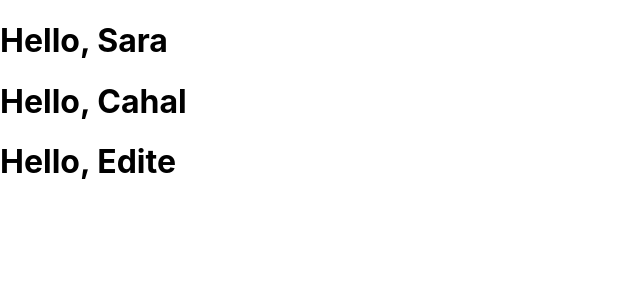
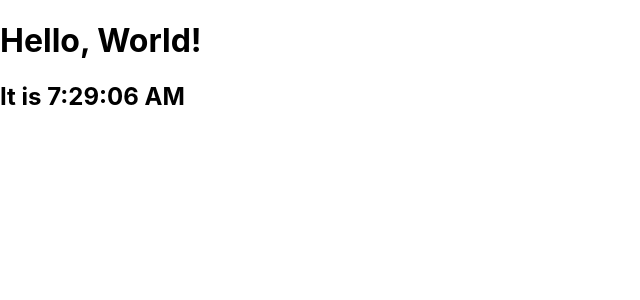
Before and after one commit to kpab/react-schoo, a React (Create React App) app: page / in a window 1280 px wide. Shown: the top 300 px of the page, without its empty margins (0-640 px from the left). Built offline with nearby package versions, Linux system fonts and the light colour scheme.

Commit message:
Clockコンポーネントを関数型に変更し、propsを使用して現在の時刻を表示するように修正

```diff
--- a/src/App.js
+++ b/src/App.js
@@ -1,11 +1,9 @@
-import Welcome from "./components/Welcome";
+import Clock from "./Clock";
 
 function App() {
   return (
     <div>
-      <Welcome name="Sara" />
-      <Welcome name="Cahal" />
-      <Welcome name="Edite" />
+      <Clock date={new Date()} />
     </div>
   );
 }
--- a/src/Clock.js
+++ b/src/Clock.js
@@ -1,41 +1,10 @@
-import React from 'react'
-
-class Clock extends React.Component {
-    constructor(props) {
-        super(props);
-        this.state = { date: new Date() };
-    }
-
-    // コンポーネントがマウントされたときに呼ばれる
-    componentDidMount() {
-        this.timerID = setInterval(
-            () => this.tick(),
-            1000
-        );
-    }
-
-    // コンポーネントがアンマウント(削除)されるときに呼ばれる
-    componentWillUnmount() {
-        clearInterval(this.timerID);
-    }
-
-    // dateの書き換え
-    tick() {
-        // setStateを使ってstateを更新する
-        // setStateは非同期処理なので、stateの値を直接参照することはできない
-        this.setState({
-            date: new Date()
-        });
-    }
-
-    render() {
-        return (
-            <div>
-                <h1>Hello, world!</h1>
-                <h2>It is {this.state.date.toLocaleTimeString()}.</h2>
-            </div>
-        );
-    }
+function Clock(props) {
+    return (
+        <div>
+            <h1>Hello, World!</h1>
+            <h2>It is {props.date.toLocaleTimeString()}</h2>
+        </div>
+    )
 }
 
 export default Clock;
```
